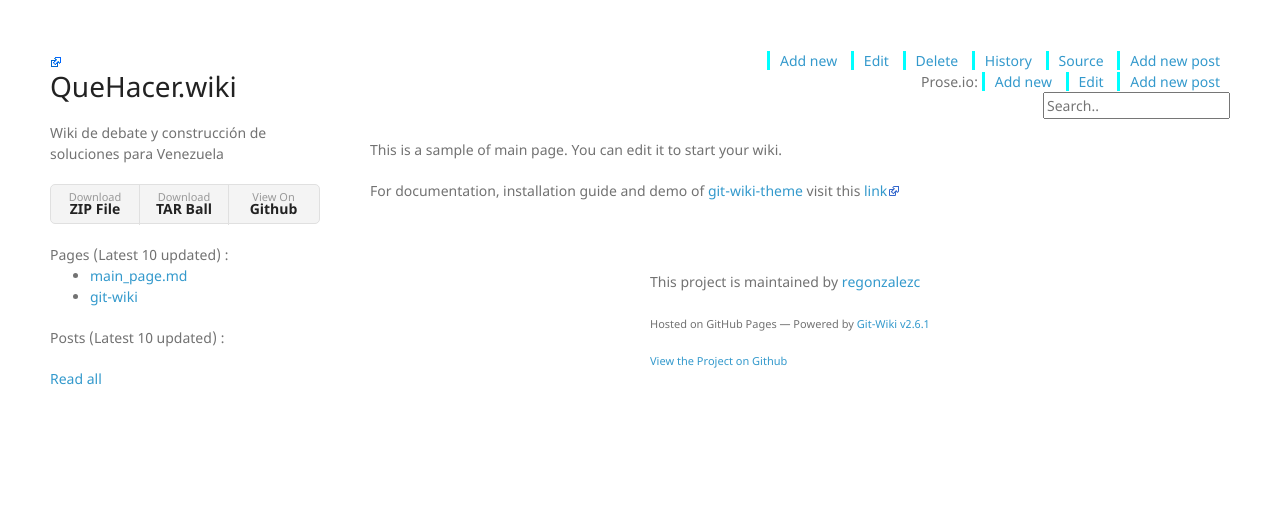
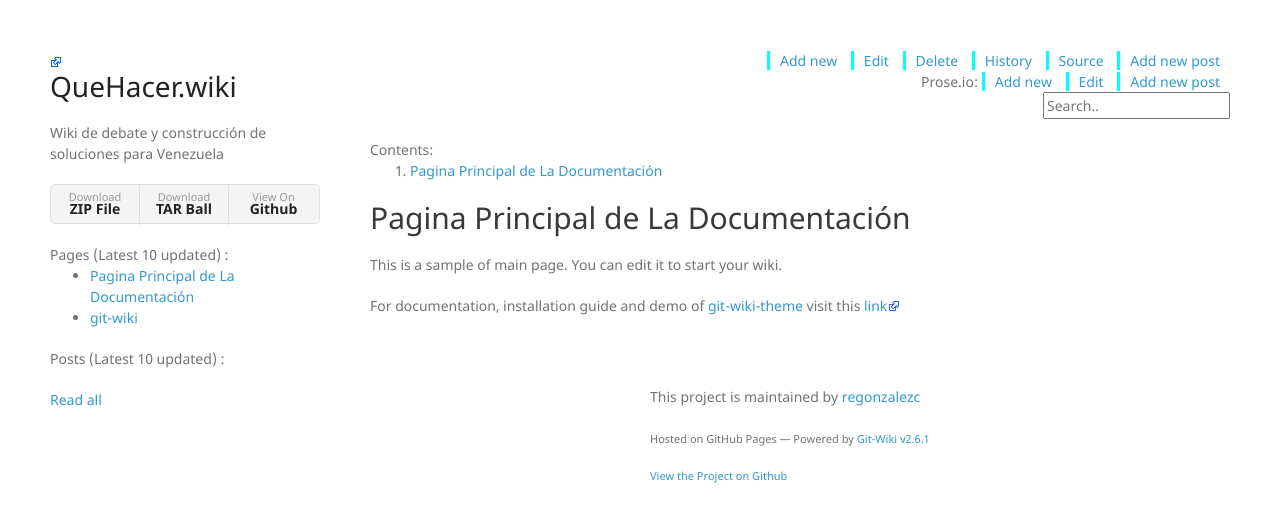
Before and after one commit to regonzalezc/que-hacer.docs, a Jekyll site: the page built from wiki/main_page.md, in a window 1280 px wide. Shown: the top 522 px of the page. Built offline with Jekyll 4.4.1, drawn with Linux system fonts in a browser that asks for light colours; nearby versions of some CDN libraries; our own code applies the rules of GitHub Pages for plain Markdown files.

Commit message:
Update main_page.md

```diff
--- a/wiki/main_page.md
+++ b/wiki/main_page.md
@@ -1,6 +1,9 @@
 ---
-redirect_from: "/"
+redirect_from: /
+published: true
 ---
+
+## Pagina Principal de La Documentación
 
 This is a sample of main page. You can edit it to start your wiki.
 
```
